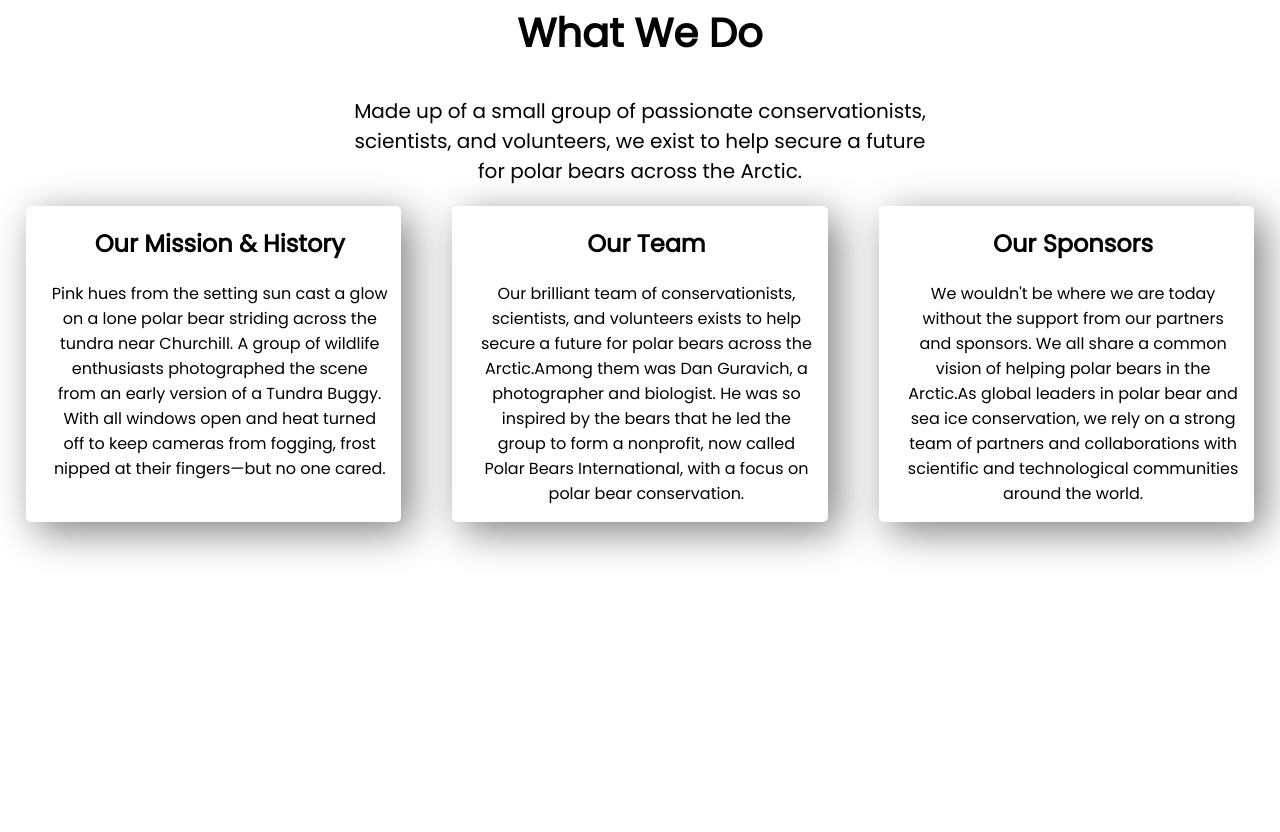
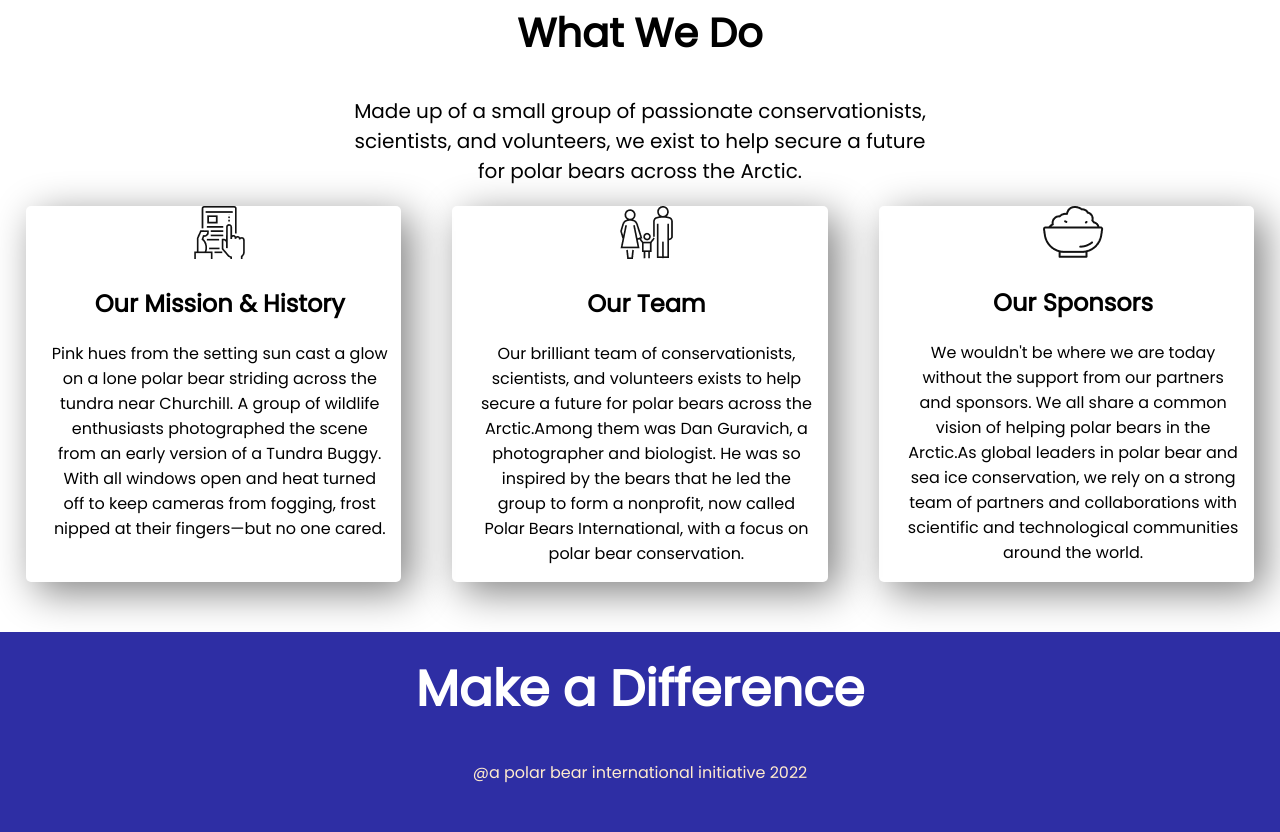
Before and after one commit to ian-of-yore/save-the-polar-bears, a plain HTML site: page index.html in a window 1280 px wide. Shown: the part 1433-2265 px from the top of the page. Before the commit the page ends 2005 px from the top, so only its background shows below. Drawn offline with Linux system fonts and the light colour scheme.

Commit message:
done for first attempt, it's 5.50 am

```diff
--- a/index.html
+++ b/index.html
@@ -63,7 +63,7 @@
 
         <div class="flexible-container">
             <div id="misson" class="what-we-do">
-
+                <img src="images/Frame-1.png" alt="">
                 <h2>Our Mission & History</h2>
                 <p>Pink hues from the setting sun cast a glow on a lone polar bear striding across the tundra near
                     Churchill. A group of wildlife enthusiasts photographed the scene from an early version of a Tundra
@@ -71,7 +71,7 @@
                     fingers—but no one cared.</p>
             </div>
             <div id="team" class="what-we-do">
-
+                <img src="images/shelter.png" alt="">
                 <h2>Our Team</h2>
                 <p>Our brilliant team of conservationists, scientists, and volunteers exists to help secure a future for
                     polar bears across the Arctic.Among them was Dan Guravich, a photographer and biologist. He was so
@@ -80,6 +80,7 @@
 
             </div>
             <div id="sponsor" class="what-we-do">
+                <img src="images/food.png" alt="">
                 <h2>Our Sponsors</h2>
                 <p>We wouldn't be where we are today without the support from our partners and sponsors. We all share a
                     common vision of helping polar bears in the Arctic.As global leaders in polar bear and sea ice
@@ -95,4 +96,9 @@
 
 </body>
 
+<footer id="site-footer">
+    <h1>Make a Difference</h1>
+    <p>@a polar bear international initiative 2022</p>
+</footer>
+
 </html>
--- a/style.css
+++ b/style.css
@@ -108,3 +108,21 @@ input[type=text] {
     box-shadow: 10px 10px 40px grey;
     border-radius: 5px;
 }
+
+footer h1 {
+    padding-top: 20px;
+    text-align: center;
+    font-size: 50px;
+    font-weight: bold;
+    color: white;
+}
+
+footer p {
+    text-align: center;
+    color: blanchedalmond;
+}
+
+#site-footer {
+    height: 200px;
+    background: rgb(46, 46, 164);
+}
```
